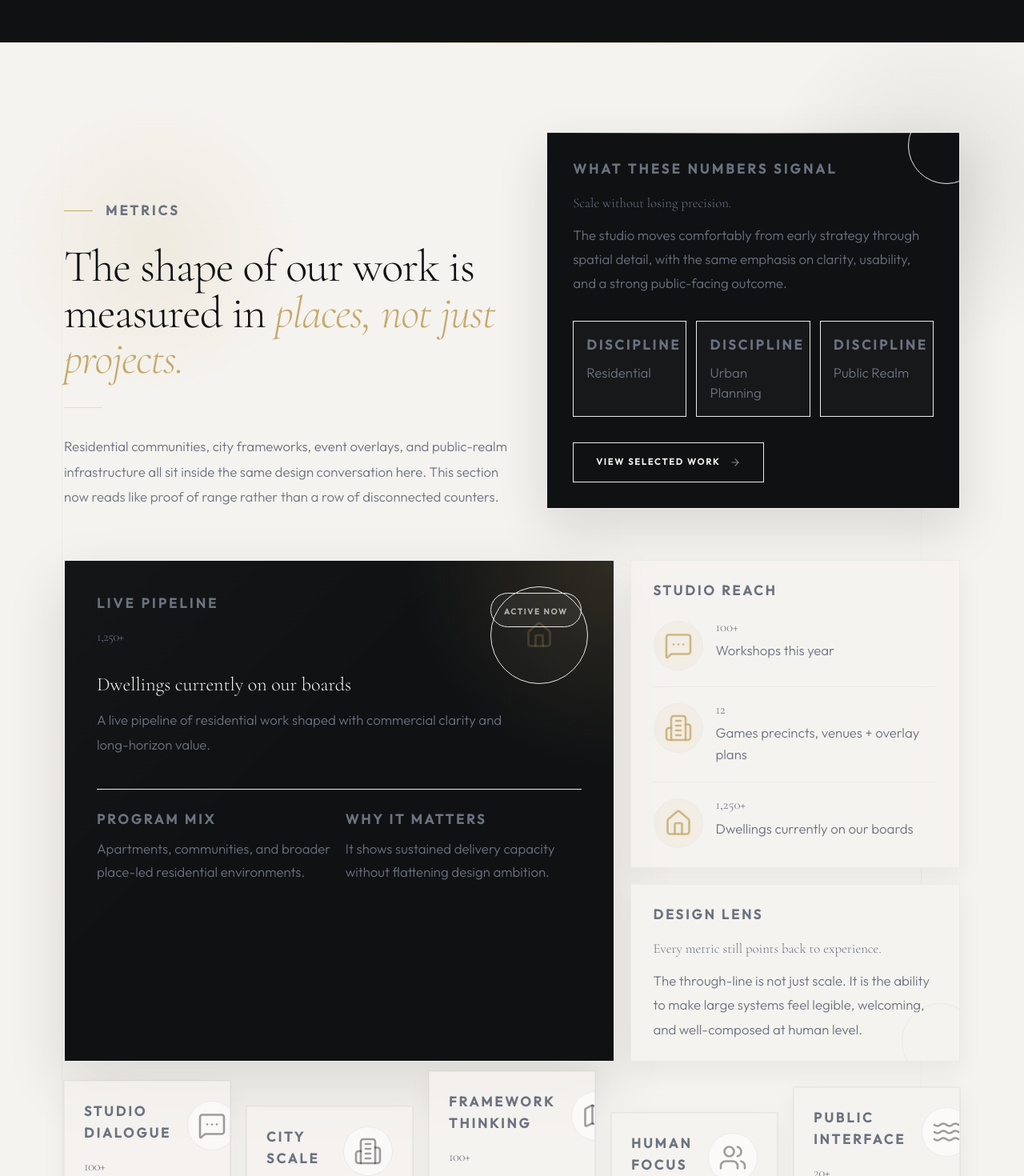
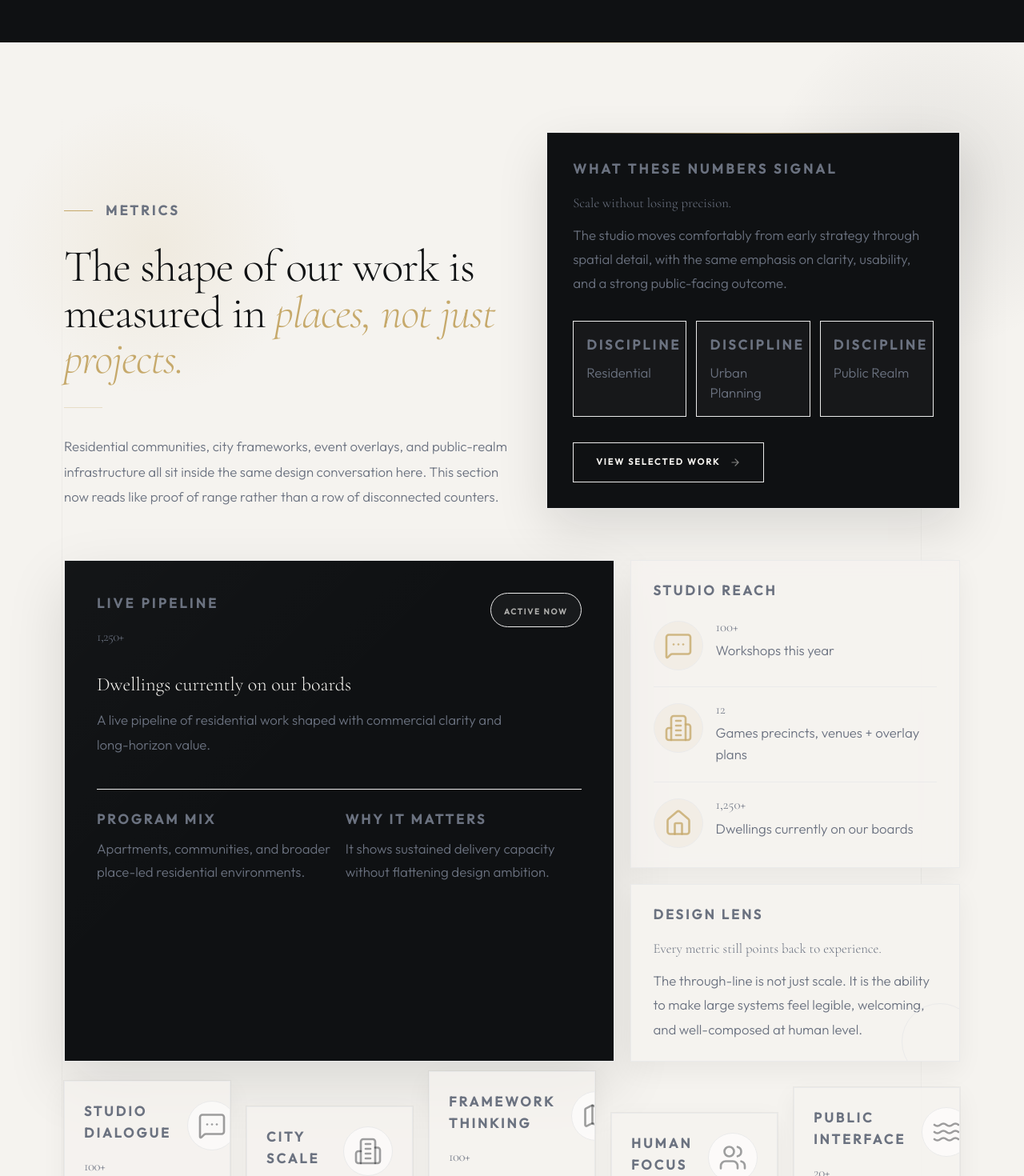
Before and after one commit to jo-ltk/shree-developers-group, a Next.js app: page / in a window 1280 px wide. Shown: the part 4040-5510 px from the top of the page at 80% size. Built offline with nearby package versions, Linux system fonts and the light colour scheme.

Commit message:
feat: implement MetricsSection component to showcase company project statistics

```diff
--- a/src/components/metrics-section.tsx
+++ b/src/components/metrics-section.tsx
@@ -122,7 +122,6 @@ export function MetricsSection() {
 
           <div className="relative overflow-hidden border border-[var(--color-accent)]/25 bg-[var(--color-primary)] px-6 py-7 text-[var(--text-light)] shadow-[0_24px_60px_rgba(15,17,19,0.12)] ring-1 ring-white/6 sm:px-8 sm:py-8">
             <div className="absolute inset-x-0 top-0 h-px bg-[linear-gradient(90deg,rgba(198,169,107,0),rgba(198,169,107,0.8),rgba(198,169,107,0))]" />
-            <div className="absolute right-0 top-0 h-24 w-24 translate-x-8 -translate-y-8 rounded-full border border-[var(--color-accent)]/18" />
 
             <p className="text-[10px] font-semibold uppercase tracking-[0.2em] text-[var(--color-accent)]">
               What These Numbers Signal
@@ -178,12 +177,8 @@ export function MetricsSection() {
 
         <div className="grid gap-5 xl:grid-cols-[minmax(0,1.25fr)_minmax(0,0.75fr)] xl:items-stretch">
           <article className="group relative overflow-hidden border border-[var(--color-accent)]/25 bg-[var(--color-primary)] px-6 py-7 text-[var(--text-light)] shadow-[0_28px_70px_rgba(15,17,19,0.12)] ring-1 ring-white/6 sm:px-8 sm:py-9 lg:px-10 lg:py-10">
-            <div className="absolute inset-0 bg-[radial-gradient(circle_at_top_right,rgba(198,169,107,0.18),transparent_28%),linear-gradient(135deg,rgba(255,255,255,0.02),transparent_42%)]" />
-            <div className="absolute right-6 top-6 rounded-full border border-[var(--color-accent)]/14 bg-white/[0.02] p-5 text-[var(--color-accent)]/22 transition-transform duration-700 group-hover:scale-110 sm:right-8 sm:top-8">
-              <div className="flex h-12 w-12 items-center justify-center sm:h-16 sm:w-16 lg:h-20 lg:w-20">
-                {featuredMetric.icon}
-              </div>
-            </div>
+            <div className="absolute inset-0 bg-[linear-gradient(135deg,rgba(255,255,255,0.02),transparent_42%)]" />
+
 
             <div className="relative">
               <div className="flex flex-wrap items-start justify-between gap-4">
```
